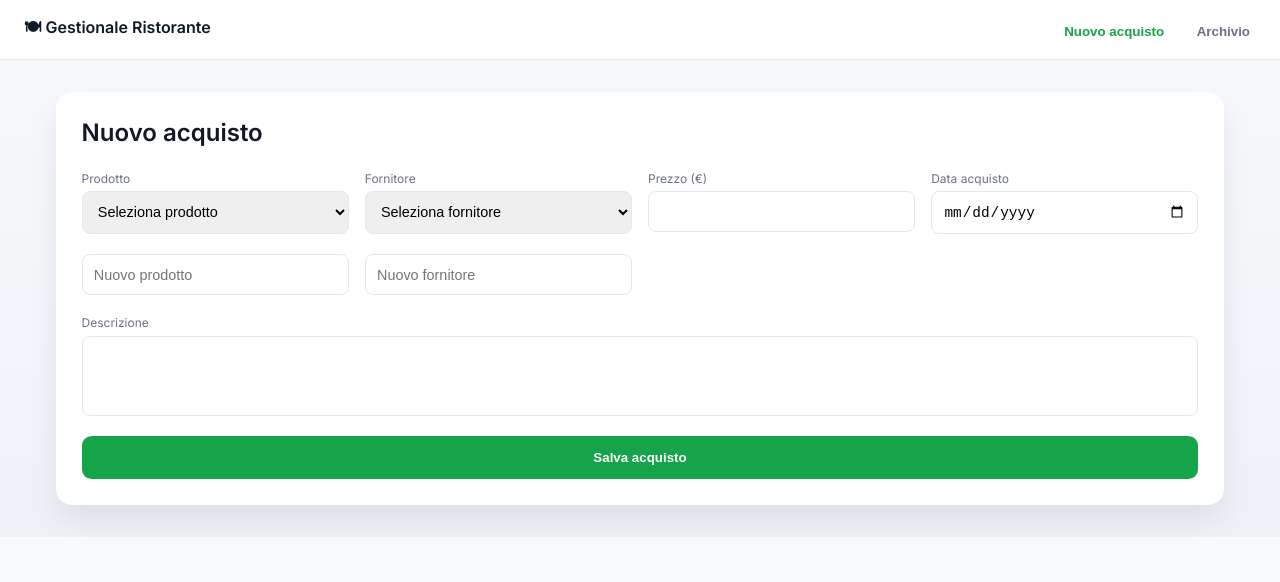
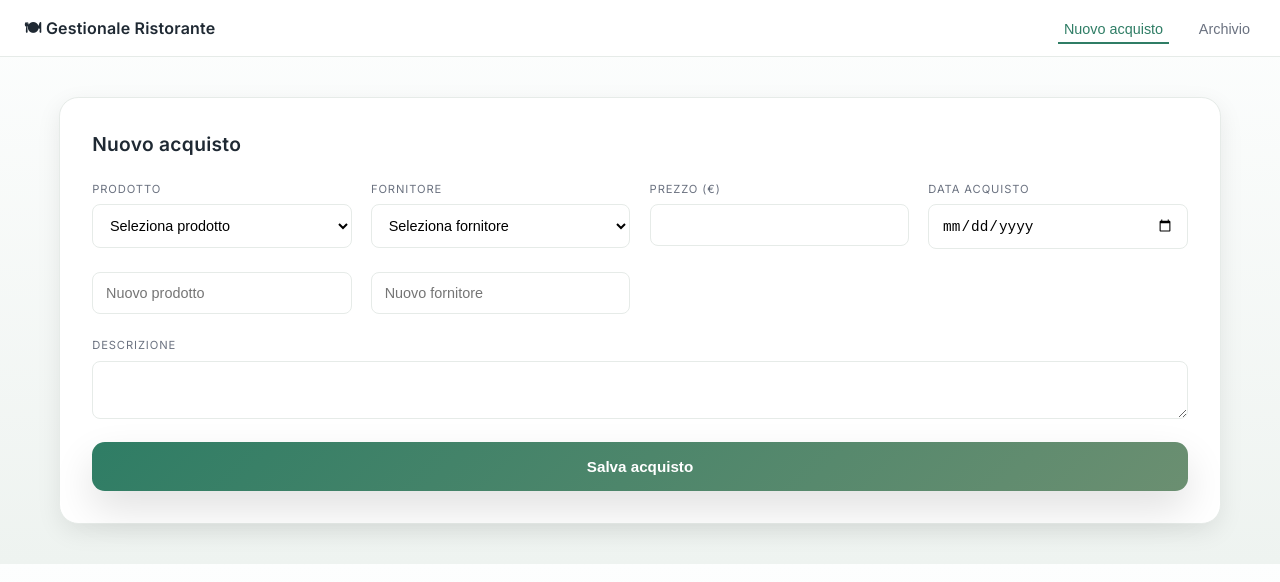
Before and after one commit to Matteo-00/GestionaleContessa, a plain HTML site: page index.html in a window 1280 px wide. Drawn offline with Linux system fonts and the light colour scheme.

Commit message:
Update style.css

```diff
--- a/style.css
+++ b/style.css
@@ -1,149 +1,276 @@
+/* ================================
+   PALETTE – RISTORAZIONE MODERNA
+================================ */
+
 :root{
-  --bg:#f8fafc;
-  --card:#ffffff;
-  --primary:#111827;
-  --accent:#16a34a;
-  --accent-soft:#dcfce7;
-  --muted:#6b7280;
-  --new:#ea580c;
+  --bg-main:#f6f8f7;
+  --bg-gradient:linear-gradient(180deg,#fdfefe,#eef3f0);
+
+  --card-bg:#ffffff;
+  --card-border:#e6ebe8;
+
+  --text-main:#1f2933;
+  --text-muted:#6b7280;
+
+  --green-main:#2f7d65;
+  --green-soft:#e6f3ee;
+
+  --olive:#6b8f71;
+  --sand:#f3efe9;
+
+  --accent-warm:#d97706;      /* tocco caldo (vino / forno) */
+  --accent-new:#c2410c;       /* nuovo prodotto / fornitore */
+
+  --shadow-soft:0 8px 25px rgba(0,0,0,.08);
+  --shadow-strong:0 18px 40px rgba(0,0,0,.12);
+
+  --radius-xl:1.2rem;
+  --radius-md:.8rem;
+  --radius-sm:.5rem;
 }
 
-*{box-sizing:border-box}
+/* ================================
+   RESET & BASE
+================================ */
+
+*{
+  box-sizing:border-box;
+  -webkit-tap-highlight-color:transparent;
+}
 
 body{
   margin:0;
-  font-family:Inter,system-ui,sans-serif;
-  background:linear-gradient(180deg,#f8fafc,#eef2f7);
-  color:var(--primary);
+  font-family:'Inter',system-ui,sans-serif;
+  background:var(--bg-gradient);
+  color:var(--text-main);
+  line-height:1.5;
 }
 
-/* NAVBAR */
+/* ================================
+   NAVBAR – PULITA, PREMIUM
+================================ */
+
 nav{
-  background:#ffffff;
-  border-bottom:1px solid #e5e7eb;
+  position:sticky;
+  top:0;
+  z-index:10;
+  background:rgba(255,255,255,.85);
+  backdrop-filter:blur(12px);
+  border-bottom:1px solid var(--card-border);
   padding:1rem 1.5rem;
+
   display:flex;
+  align-items:center;
   justify-content:space-between;
-  align-items:center;
 }
 
 .brand{
   font-weight:600;
+  letter-spacing:.2px;
+  display:flex;
+  align-items:center;
+  gap:.4rem;
 }
 
 .nav-actions button{
   background:none;
   border:none;
-  margin-left:1rem;
-  font-weight:600;
-  color:var(--muted);
+  margin-left:1.2rem;
+  font-size:.9rem;
+  font-weight:500;
+  color:var(--text-muted);
   cursor:pointer;
+  position:relative;
+}
+
+.nav-actions button::after{
+  content:'';
+  position:absolute;
+  left:0;
+  bottom:-6px;
+  width:0;
+  height:2px;
+  background:var(--green-main);
+  transition:.25s;
 }
 
 .nav-actions button.active{
-  color:var(--accent);
+  color:var(--green-main);
 }
 
-/* LAYOUT */
+.nav-actions button.active::after{
+  width:100%;
+}
+
+/* ================================
+   LAYOUT
+================================ */
+
 main{
   max-width:1200px;
   margin:auto;
-  padding:2rem 1rem;
+  padding:2.5rem 1.2rem;
 }
 
 .card{
-  background:var(--card);
-  border-radius:1rem;
-  padding:1.6rem;
-  box-shadow:0 15px 30px rgba(0,0,0,.08);
+  background:var(--card-bg);
+  border:1px solid var(--card-border);
+  border-radius:var(--radius-xl);
+  padding:2rem;
+  box-shadow:var(--shadow-soft);
+  animation:fadeUp .4s ease;
+}
+
+@keyframes fadeUp{
+  from{opacity:0;transform:translateY(10px)}
+  to{opacity:1;transform:none}
 }
 
 .hidden{display:none}
 
-h2{margin-top:0}
+h2{
+  margin-top:0;
+  font-size:1.2rem;
+  font-weight:600;
+  letter-spacing:.3px;
+}
+
+/* ================================
+   FORM – ELEGANTE E CHIARO
+================================ */
 
 label{
-  font-size:.75rem;
-  color:var(--muted);
+  font-size:.7rem;
+  text-transform:uppercase;
+  letter-spacing:.08em;
+  color:var(--text-muted);
 }
 
-input,select,textarea{
+input,
+select,
+textarea{
   width:100%;
-  padding:.7rem;
-  margin:.3rem 0 1rem;
-  border-radius:.5rem;
-  border:1px solid #e5e7eb;
+  padding:.75rem .8rem;
+  margin:.35rem 0 1.1rem;
+  border-radius:var(--radius-sm);
+  border:1px solid var(--card-border);
   font-size:.9rem;
+  background:#fff;
+  transition:.2s;
 }
 
-input.new{
-  border-color:var(--new);
-  color:var(--new);
+input:focus,
+select:focus,
+textarea:focus{
+  outline:none;
+  border-color:var(--green-main);
+  box-shadow:0 0 0 2px rgba(47,125,101,.15);
 }
 
-textarea{
-  resize:none;
-  min-height:80px;
+/* NUOVO PRODOTTO / FORNITORE */
+input.new{
+  border-color:var(--accent-new);
+  color:var(--accent-new);
+  background:#fff7ed;
 }
 
-/* BUTTONS */
+/* ================================
+   BUTTONS
+================================ */
+
 button.primary{
   width:100%;
-  padding:.9rem;
-  background:var(--accent);
+  padding:1rem;
+  border-radius:var(--radius-md);
+  background:linear-gradient(135deg,var(--green-main),var(--olive));
   color:#fff;
   border:none;
-  border-radius:.6rem;
   font-weight:600;
+  font-size:.95rem;
   cursor:pointer;
+  box-shadow:var(--shadow-strong);
+  transition:.25s;
+}
+
+button.primary:hover{
+  transform:translateY(-1px);
 }
 
 button.secondary{
-  background:var(--accent-soft);
-  color:var(--accent);
+  background:var(--green-soft);
+  color:var(--green-main);
   border:none;
   padding:.6rem 1rem;
-  border-radius:.6rem;
+  border-radius:var(--radius-sm);
+  font-weight:500;
   cursor:pointer;
+  transition:.2s;
 }
 
-/* GRID */
+button.secondary:hover{
+  background:#d9efe6;
+}
+
+/* ================================
+   GRID
+================================ */
+
 .grid{
   display:grid;
-  gap:1rem;
+  gap:1.2rem;
 }
 
 .archive-filters{
+  margin-bottom:1.5rem;
   grid-template-columns:repeat(auto-fit,minmax(160px,1fr));
-  margin-bottom:1rem;
 }
 
-/* TABLE */
+/* ================================
+   TABLE – STILE MENU
+================================ */
+
 table{
   width:100%;
   border-collapse:collapse;
   font-size:.9rem;
 }
 
-th,td{
-  padding:.7rem;
-  border-bottom:1px solid #e5e7eb;
+thead{
+  background:var(--sand);
 }
 
 th{
   text-align:left;
-  color:var(--muted);
+  padding:.8rem;
+  font-size:.75rem;
+  letter-spacing:.08em;
+  text-transform:uppercase;
+  color:var(--text-muted);
 }
 
-/* TOAST */
+td{
+  padding:.9rem .8rem;
+  border-bottom:1px solid var(--card-border);
+}
+
+tbody tr:hover{
+  background:#f9fbfa;
+}
+
+/* ================================
+   TOAST – ELEGANTE
+================================ */
+
 .toast{
   position:fixed;
-  bottom:20px;
-  right:20px;
-  background:#111827;
+  bottom:24px;
+  right:24px;
+  background:linear-gradient(135deg,#1f2933,#111827);
   color:#fff;
-  padding:1rem 1.2rem;
-  border-radius:.7rem;
+  padding:1rem 1.4rem;
+  border-radius:var(--radius-md);
+  font-size:.85rem;
+  box-shadow:var(--shadow-strong);
   opacity:0;
   transform:translateY(20px);
   transition:.3s;
@@ -154,6 +281,12 @@ th{
   transform:none;
 }
 
+/* ================================
+   RESPONSIVE
+================================ */
+
 @media(min-width:768px){
-  .grid{grid-template-columns:repeat(4,1fr)}
+  .grid{
+    grid-template-columns:repeat(4,1fr);
+  }
 }
```
